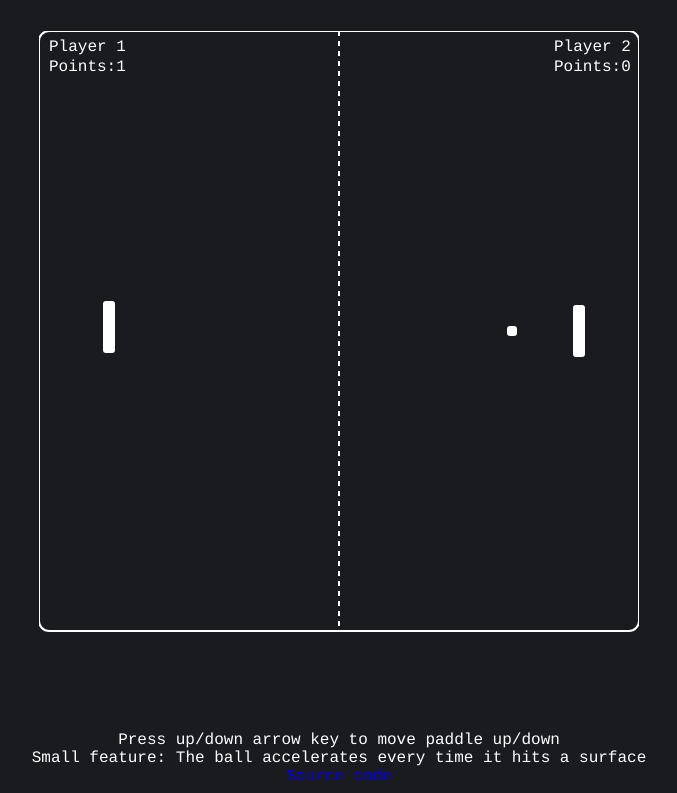
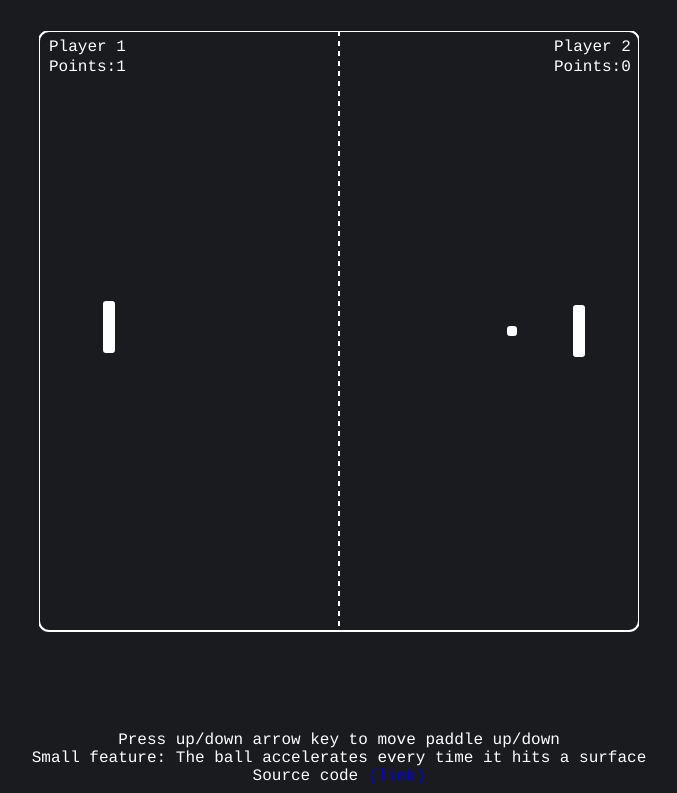
Before and after one commit to Kvnyu/pong, a website built with webpack: page index.html in a window 1280 px wide. Shown: the part 68-861 px from the top of the page, without its empty margins (301-978 px from the left). Built offline with nearby package versions, Linux system fonts and the light colour scheme.

Commit message:
some changes

```diff
--- a/index.html
+++ b/index.html
@@ -69,7 +69,7 @@
 
     <div class="text-center">Press up/down arrow key to move paddle up/down</div>
     <div class="text-center">Small feature: The ball accelerates every time it hits a surface</div>
-    <div class="text-center"><a href="https://github.com/kvnyu/pong">Source code</a></div>
+    <div class="text-center" style="text-decoration: none;">Source code<a href="https://github.com/kvnyu/pong"> (link) </a></div>
 </div>
 </body>
 </html>
```
